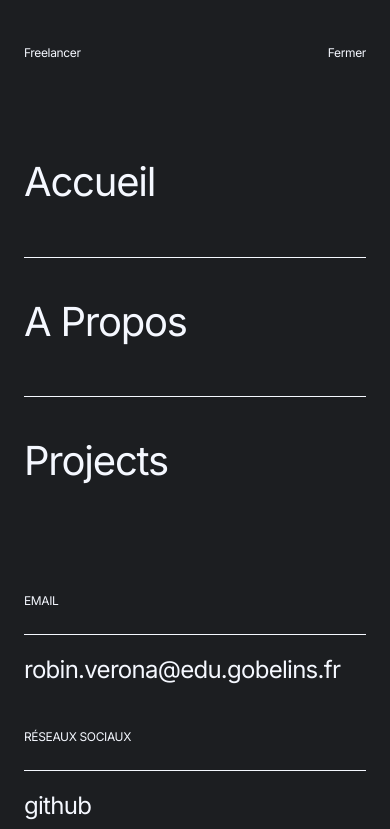
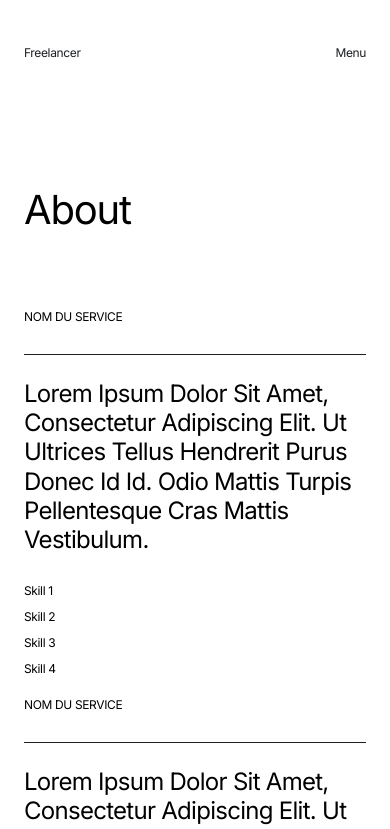
Before and after one commit to robinverona/Freelancer, a website built with Parcel: page src/about.html in a window 390 px wide. Shown: the top 829 px of the page. Built offline with nearby package versions, Linux system fonts and the light colour scheme.

Commit message:
fix(global): fix style errors && wip fix for address bar problem on mobile

```diff
--- a/src/about.html
+++ b/src/about.html
@@ -12,7 +12,7 @@
 <body>
     <main id="app">
         <!-- Mobile menu sidebar start -->
-        <nav class="sidebar sidebar--open">
+        <nav class="sidebar sidebar--hidden">
 
             <header class="sidebar-main-header sidebar-header">
                 <a href="index.html" class="sidebar-header__brand">Freelancer</a>
--- a/src/styles/_core.scss
+++ b/src/styles/_core.scss
@@ -202,6 +202,7 @@ $spacing-2xl: 200px;
     margin: 0 24px;
     @include for-tablet-portrait-up {
         margin: 0 100px;
+        overflow: auto;
     }
 }
 
--- a/src/styles/components/_about.scss
+++ b/src/styles/components/_about.scss
@@ -34,9 +34,11 @@
 }
 
 .about .details__title, .details__label, .skills__title {
-    @include text-sm;
+    @include text-xs;
     text-transform: uppercase;
     border-bottom: $primary-text-color 1px solid;
+    padding-bottom: 24px;
+
 }
 
 .about .skills__item {
--- a/src/styles/components/_navigation.scss
+++ b/src/styles/components/_navigation.scss
@@ -43,9 +43,6 @@
     box-sizing: border-box;
     -moz-box-sizing: border-box;
     -webkit-box-sizing: border-box;
-    min-height: -webkit-fill-available;
-    height: 100%;
-    max-height: 100%;
     width: 0;
     position: fixed;
     z-index: 1;
@@ -64,6 +61,9 @@
         display: none;
     }
     &--open {
+        height: 100vh;
+        height: -webkit-fill-available;
+        height: fill-available;
         width: 100%;
         padding: 24px;
         padding-top: 0;
```
Also changed, not shown: src/styles/app.css, 1 other file.
